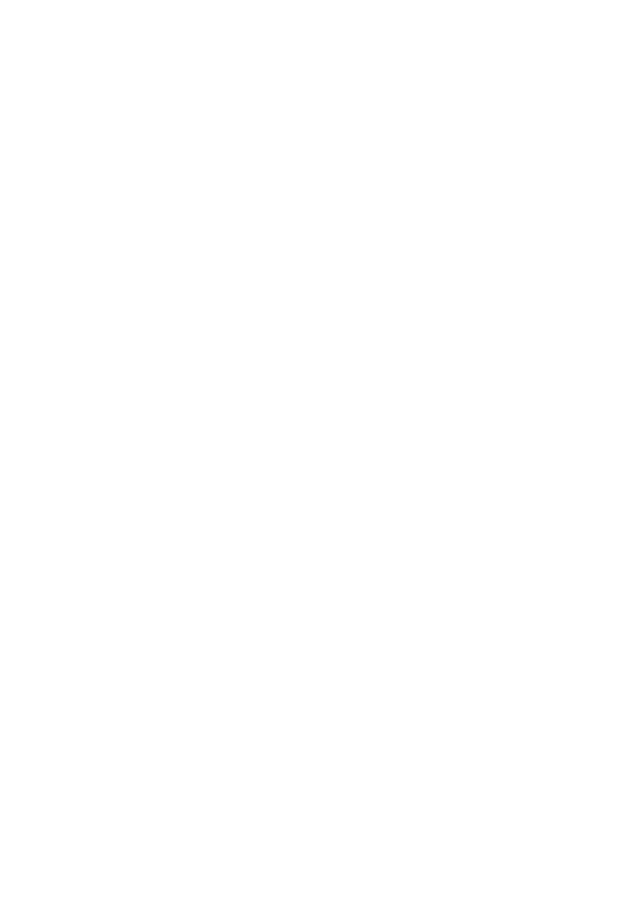
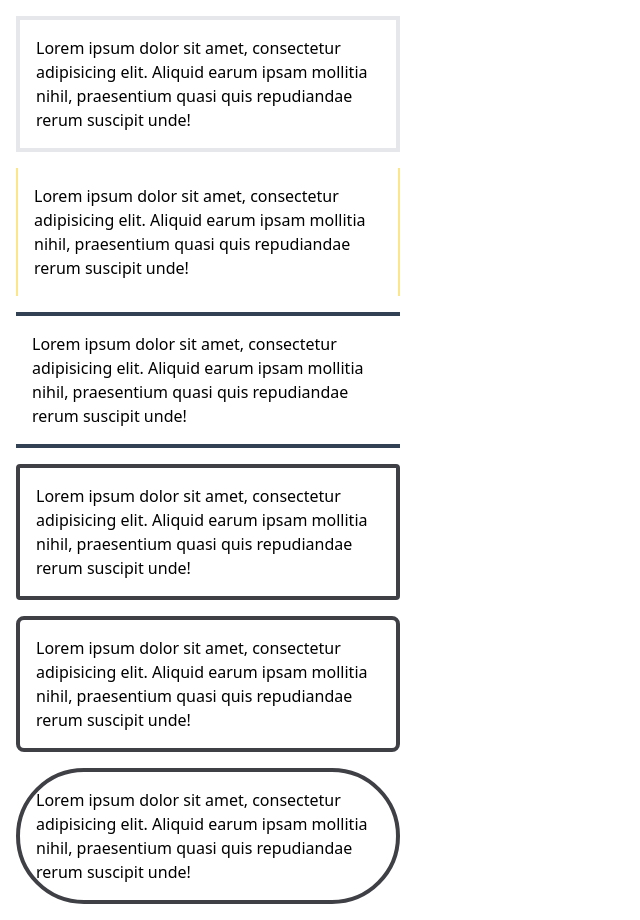
Before and after one commit to ablonewolf/TailWindCSS-Practice-Codes, a website: page tailwind-practice-codes/08-borders/index.html in a window 1280 px wide. Shown: the whole page, without its empty margins (0-640 px from the left). Before the commit the page ends 800 px from the top, so only its background shows below. Drawn offline with nearby package versions, Linux system fonts and the light colour scheme.

Commit message:
Practiced adding borders to div of various styles.

```diff
--- a/tailwind-practice-codes/08-borders/index.html
+++ b/tailwind-practice-codes/08-borders/index.html
@@ -1,18 +1,42 @@
 <!DOCTYPE html>
 <html lang="en">
 <head>
-    <meta charset="UTF-8" />
-    <meta http-equiv="X-UA-Compatible" content="IE=edge" />
-    <meta name="viewport" content="width=device-width, initial-scale=1.0" />
+    <meta charset="UTF-8"/>
+    <meta content="IE=edge" http-equiv="X-UA-Compatible"/>
+    <meta content="width=device-width, initial-scale=1.0" name="viewport"/>
     <script src="https://cdn.tailwindcss.com"></script>
     <title>Borders</title>
 </head>
 <body>
 <!-- Border Width & Colors -->
+<div class="w-96 m-4 p-4 border-4">
+    Lorem ipsum dolor sit amet, consectetur adipisicing elit. Aliquid earum ipsam mollitia nihil, praesentium quasi quis
+    repudiandae rerum suscipit unde!
+</div>
 
+<div class="w-96 m-4 p-4 border-x-2 border-amber-200">
+    Lorem ipsum dolor sit amet, consectetur adipisicing elit. Aliquid earum ipsam mollitia nihil, praesentium quasi quis
+    repudiandae rerum suscipit unde!
+</div>
+
+<div class="w-96 m-4 p-4 border-y-4 border-slate-700">
+    Lorem ipsum dolor sit amet, consectetur adipisicing elit. Aliquid earum ipsam mollitia nihil, praesentium quasi quis
+    repudiandae rerum suscipit unde!
+</div>
 <!-- Border Radius -->
+<div class="w-96 m-4 p-4 border-4 border-zinc-700 rounded">
+    Lorem ipsum dolor sit amet, consectetur adipisicing elit. Aliquid earum ipsam mollitia nihil, praesentium quasi quis
+    repudiandae rerum suscipit unde!
+</div>
 
-    <!-- Outline -->
+<div class="w-96 m-4 p-4 border-4 border-zinc-700 rounded-lg">
+    Lorem ipsum dolor sit amet, consectetur adipisicing elit. Aliquid earum ipsam mollitia nihil, praesentium quasi quis
+    repudiandae rerum suscipit unde!
+</div>
+<div class="w-96 m-4 p-4 border-4 border-zinc-700 rounded-full">
+    Lorem ipsum dolor sit amet, consectetur adipisicing elit. Aliquid earum ipsam mollitia nihil, praesentium quasi quis
+    repudiandae rerum suscipit unde!
+</div>
 </body>
 </html>
 
```
Lines whose indentation alone changed are shown as unchanged.
